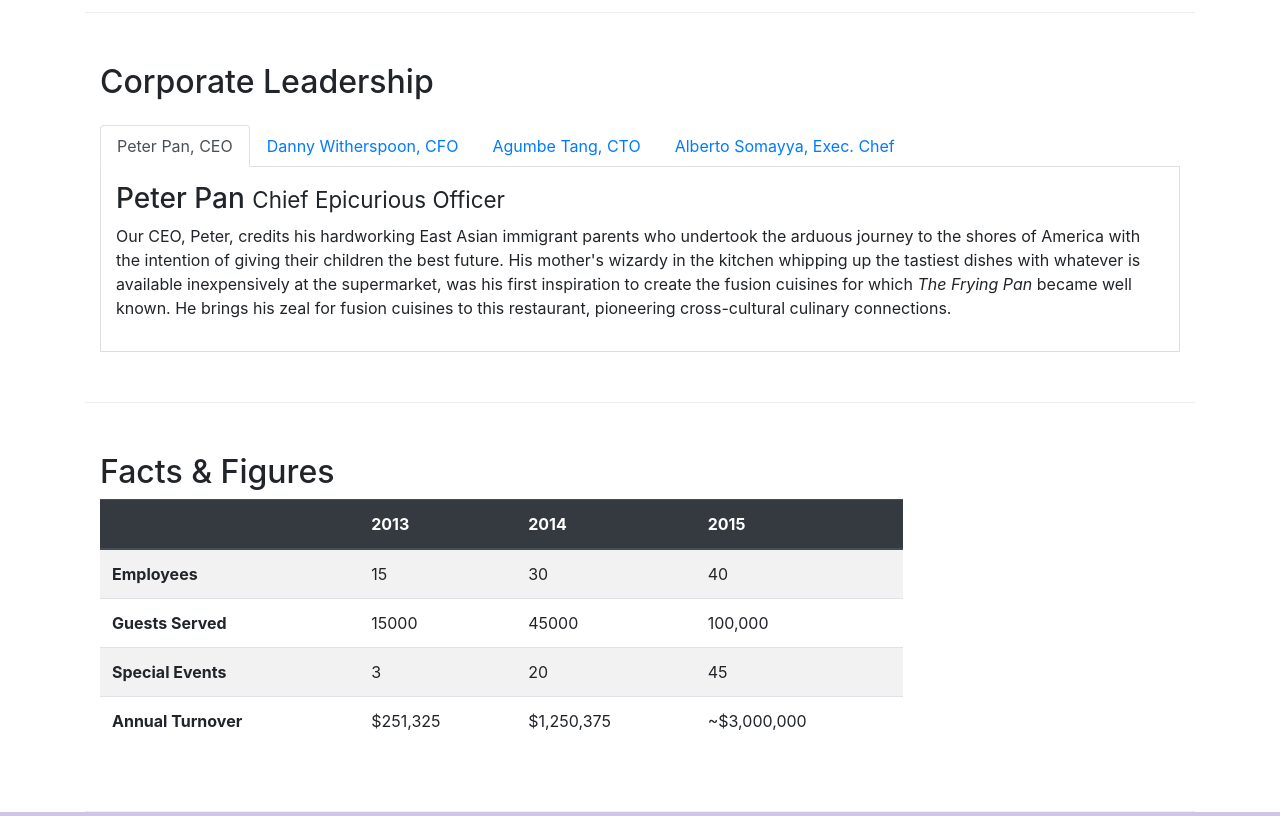
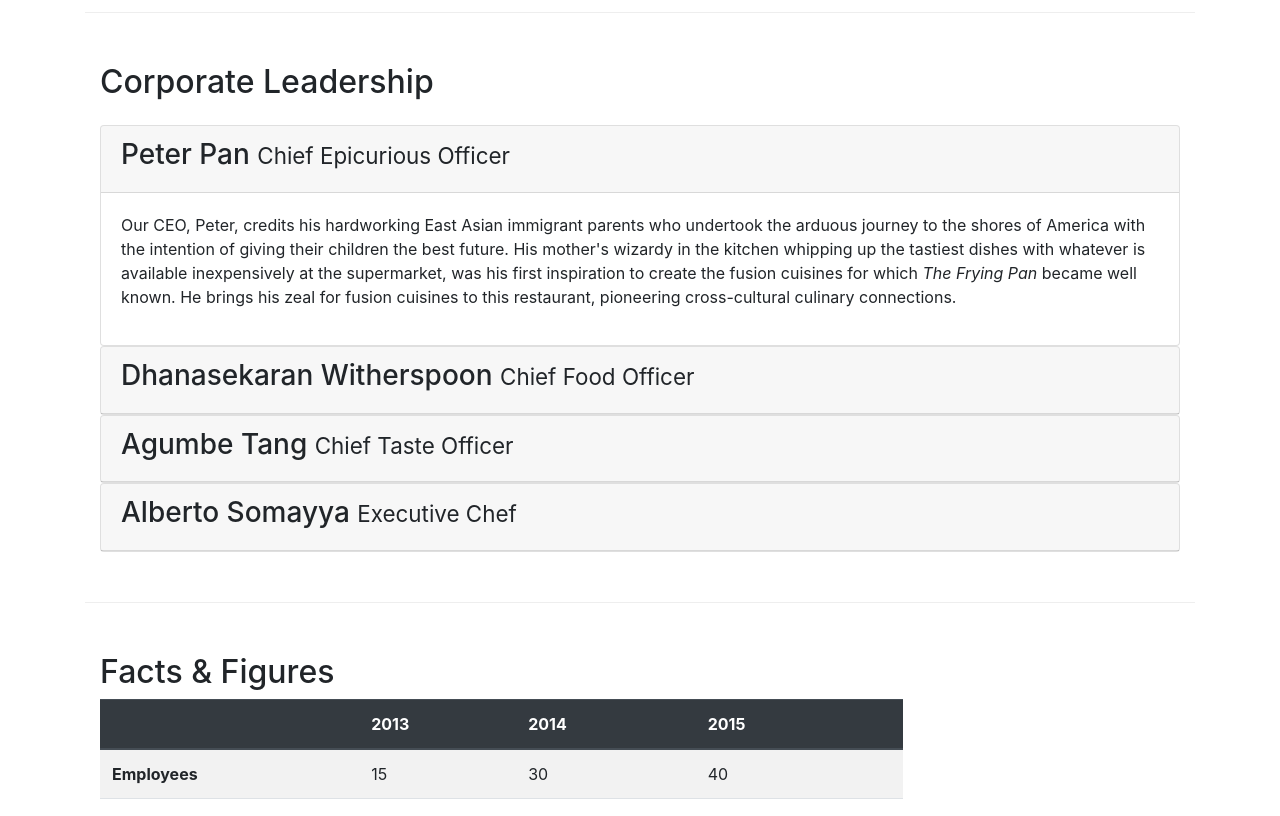
Before and after one commit to Marwa64/Bootstrap-Practice, a website: page aboutus.html in a window 1280 px wide. Shown: the part 960-1776 px from the top of the page. Drawn offline with nearby package versions, Linux system fonts and the light colour scheme.

Commit message:
accordion

```diff
--- a/aboutus.html
+++ b/aboutus.html
@@ -99,29 +99,49 @@
         <div class="row row-content">
             <div class="col-12">
                 <h2>Corporate Leadership</h2>
+                <div class="mt-4" id="accordion">
+                  <div class="card">
+                    <div class="card-header">
+                      <a data-toggle="collapse" data-target="#peter"><h3>Peter Pan <small>Chief Epicurious Officer</small></h3></a>
+                    </div>
+                    <div class="collapse show" id="peter" data-parent="#accordion">
+                      <div class="card-body">
+                        <p class="d-none d-sm-block">Our CEO, Peter, credits his hardworking East Asian immigrant parents who undertook the arduous journey to the shores of America with the intention of giving their children the best future. His mother's wizardy in the kitchen whipping up the tastiest dishes with whatever is available inexpensively at the supermarket, was his first inspiration to create the fusion cuisines for which <em>The Frying Pan</em> became well known. He brings his zeal for fusion cuisines to this restaurant, pioneering cross-cultural culinary connections.</p>
+                      </div>
+                    </div>
+                  </div>
 
-                <ul class="nav nav-tabs mt-4">
-                  <li class="nav-item"> <a class="nav-link active" href="#peter" data-toggle="tab">Peter Pan, CEO</a></li>
-                  <li class="nav-item"> <a class="nav-link" href="#danny" data-toggle="tab">Danny Witherspoon, CFO</a></li>
-                  <li class="nav-item"> <a class="nav-link" href="#agumbe" data-toggle="tab">Agumbe Tang, CTO</a></li>
-                  <li class="nav-item"> <a class="nav-link" href="#alberto" data-toggle="tab">Alberto Somayya, Exec. Chef</a></li>
-                </ul>
-                <div class="tab-content">
-                  <div class="tab-pane fade show active" id="peter">
-                    <h3>Peter Pan <small>Chief Epicurious Officer</small></h3>
-                    <p class="d-none d-sm-block">Our CEO, Peter, credits his hardworking East Asian immigrant parents who undertook the arduous journey to the shores of America with the intention of giving their children the best future. His mother's wizardy in the kitchen whipping up the tastiest dishes with whatever is available inexpensively at the supermarket, was his first inspiration to create the fusion cuisines for which <em>The Frying Pan</em> became well known. He brings his zeal for fusion cuisines to this restaurant, pioneering cross-cultural culinary connections.</p>
+                  <div class="card">
+                    <div class="card-header">
+                      <a data-toggle="collapse" data-target="#danny"><h3>Dhanasekaran Witherspoon <small>Chief Food Officer</small></h3></a>
+                    </div>
+                    <div class="collapse" id="danny" data-parent="#accordion">
+                      <div class="card-body">
+                        <p class="d-none d-sm-block">Our CFO, Danny, as he is affectionately referred to by his colleagues, comes from a long established family tradition in farming and produce. His experiences growing up on a farm in the Australian outback gave him great appreciation for varieties of food sources. As he puts it in his own words, <em>Everything that runs, wins, and everything that stays, pays!</em></p>
+                      </div>
+                    </div>
                   </div>
-                  <div class="tab-pane fade show" id="danny">
-                    <h3>Dhanasekaran Witherspoon <small>Chief Food Officer</small></h3>
-                    <p class="d-none d-sm-block">Our CFO, Danny, as he is affectionately referred to by his colleagues, comes from a long established family tradition in farming and produce. His experiences growing up on a farm in the Australian outback gave him great appreciation for varieties of food sources. As he puts it in his own words, <em>Everything that runs, wins, and everything that stays, pays!</em></p>
+
+                  <div class="card">
+                    <div class="card-header">
+                      <a data-toggle="collapse" data-target="#agumbe"><h3>Agumbe Tang <small>Chief Taste Officer</small></h3></a>
+                    </div>
+                    <div class="collapse" id="agumbe" data-parent="#accordion">
+                      <div class="card-body">
+                        <p class="d-none d-sm-block">Blessed with the most discerning gustatory sense, Agumbe, our CTO, personally ensures that every dish that we serve meets his exacting tastes. Our chefs dread the tongue lashing that ensues if their dish does not meet his exacting standards. He lives by his motto, <em>You click only if you survive my lick.</em></p>
+                      </div>
+                    </div>
                   </div>
-                  <div class="tab-pane fade show" id="agumbe">
-                    <h3>Agumbe Tang <small>Chief Taste Officer</small></h3>
-                    <p class="d-none d-sm-block">Blessed with the most discerning gustatory sense, Agumbe, our CTO, personally ensures that every dish that we serve meets his exacting tastes. Our chefs dread the tongue lashing that ensues if their dish does not meet his exacting standards. He lives by his motto, <em>You click only if you survive my lick.</em></p>
-                  </div>
-                  <div class="tab-pane fade show" id="alberto">
-                    <h3>Alberto Somayya <small>Executive Chef</small></h3>
-                    <p class="d-none d-sm-block">Award winning three-star Michelin chef with wide International experience having worked closely with whos-who in the culinary world, he specializes in creating mouthwatering Indo-Italian fusion experiences. He says, <em>Put together the cuisines from the two craziest cultures, and you get a winning hit! Amma Mia!</em></p>
+
+                  <div class="card">
+                    <div class="card-header">
+                      <a data-toggle="collapse" data-target="#alberto"><h3>Alberto Somayya <small>Executive Chef</small></h3></a>
+                    </div>
+                    <div class="collapse" id="alberto" data-parent="#accordion">
+                      <div class="card-body">
+                        <p class="d-none d-sm-block">Award winning three-star Michelin chef with wide International experience having worked closely with whos-who in the culinary world, he specializes in creating mouthwatering Indo-Italian fusion experiences. He says, <em>Put together the cuisines from the two craziest cultures, and you get a winning hit! Amma Mia!</em></p>
+                      </div>
+                    </div>
                   </div>
                 </div>
             </div>
```
